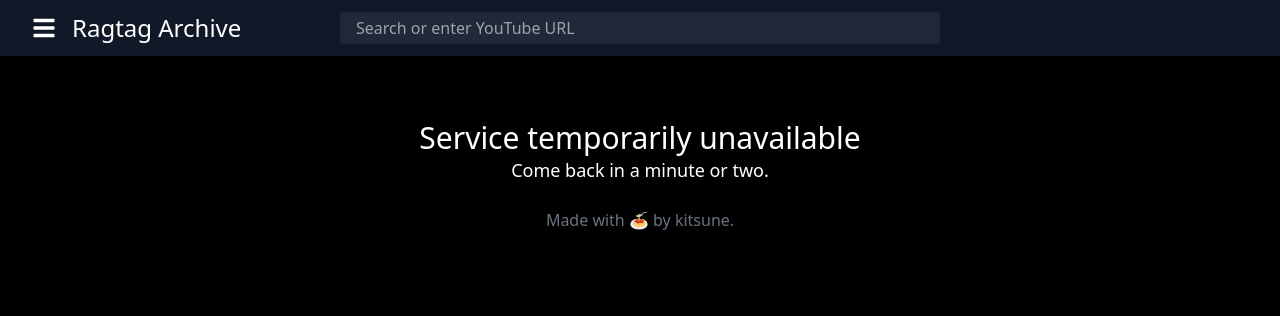
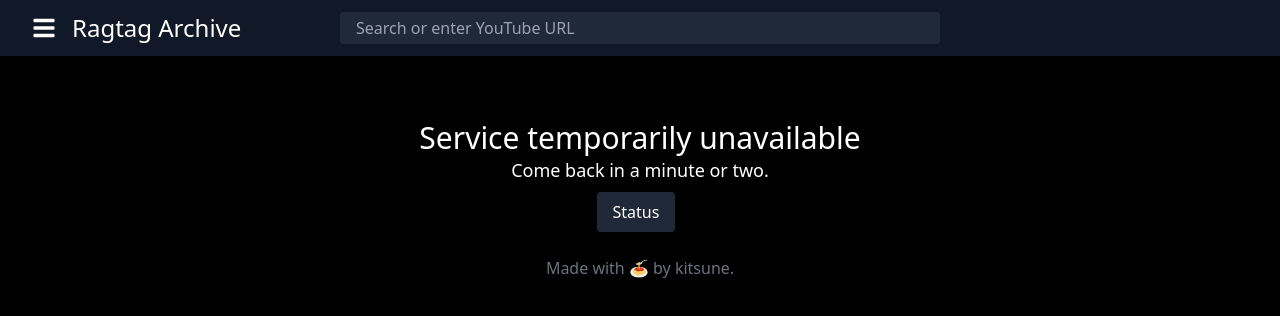
Before and after one commit to ragtag-archive/archive-browser, a Next.js app: page /search in a window 1280 px wide. Shown: the top 316 px of the page. Built offline with nearby package versions, Linux system fonts and the light colour scheme; no server answers; what @tailwindcss/typography would draw is missing.

Commit message:
Add link to status page from service unavailable prompt

```diff
--- a/modules/ServiceUnavailablePage.tsx
+++ b/modules/ServiceUnavailablePage.tsx
@@ -1,3 +1,4 @@
+import Link from "next/link";
 import React from "react";
 import DefaultHead from "./shared/DefaultHead";
 import PageBase from "./shared/PageBase";
@@ -10,6 +11,22 @@ const ServiceUnavailablePage = () => (
         Service temporarily unavailable
       </h1>
       <p className="text-lg text-center">Come back in a minute or two.</p>
+      <div className="flex w-full mt-2 items-center justify-center">
+        <Link href="/status">
+          <a
+            className="
+              bg-gray-800
+              hover:bg-gray-700
+              focus:bg-gray-900 focus:outline-none
+              px-4 py-2 md:mr-2 mb-2 md:mb-0 rounded
+              transition duration-200
+              flex flex-row items-center
+            "
+          >
+            Status
+          </a>
+        </Link>
+      </div>
     </div>
   </PageBase>
 );
--- a/modules/StatusPage.tsx
+++ b/modules/StatusPage.tsx
@@ -94,7 +94,7 @@ const StatusPage = () => {
       .then((res) => {
         if (!res.ok) throw new Error("Not ok");
         stat.push({
-          title: "Content download",
+          title: "Content server",
           ok: true,
           statusText: "Online",
         });
--- a/modules/shared/VideoActionButtons.tsx
+++ b/modules/shared/VideoActionButtons.tsx
@@ -8,7 +8,7 @@ type VideoActionButtonsProps = {
   video: VideoMetadata;
 };
 
-const buttonStyle = `
+export const buttonStyle = `
   bg-gray-800
   hover:bg-gray-700
   focus:bg-gray-900 focus:outline-none
```
